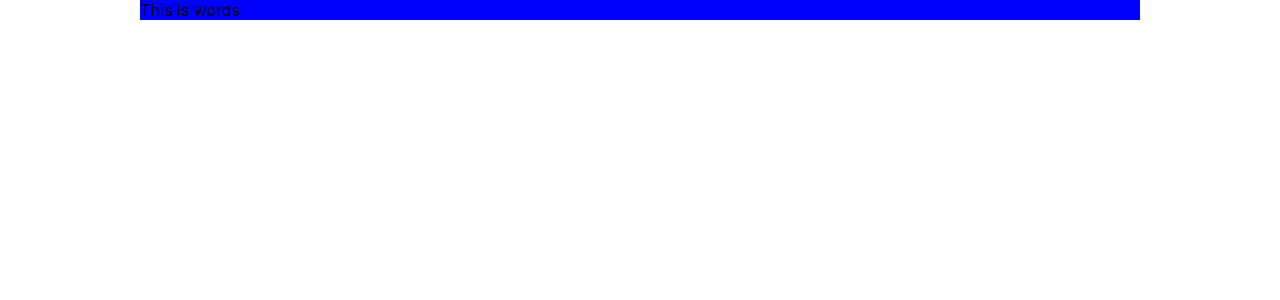
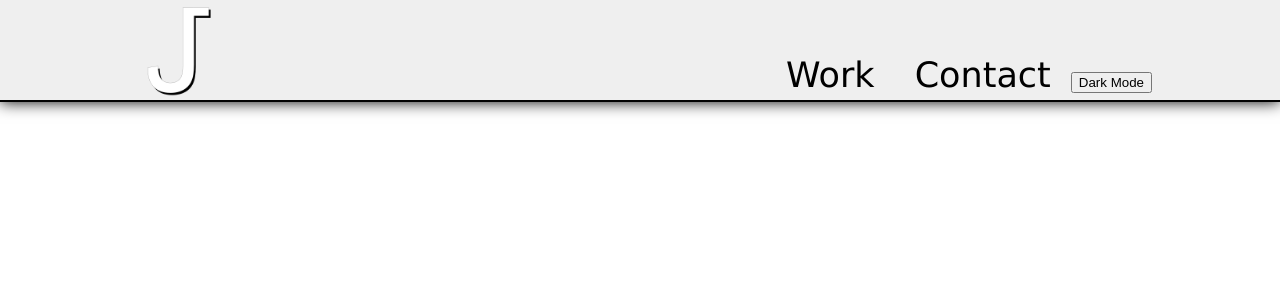
Before and after one commit to JoshBergman/Portfolio-Website-JoshuaBergman, a React (Create React App) app: page / in a window 1280 px wide. Shown: the top 300 px of the page. Built offline with nearby package versions, Linux system fonts and the light colour scheme.

Commit message:
Added desktop header, must finish mobile and icon

```diff
--- a/src/App.js
+++ b/src/App.js
@@ -1,11 +1,17 @@
+import React from 'react';
 import './App.css';
 import PageTemplate from './Components/UI/PageResources/PageTemplate';
+import Header from './Components/UI/Header/Header';
 
 function App() {
+
   return (
-    <PageTemplate>
-      This is words
-    </PageTemplate>
+    <React.Fragment>
+      <Header />
+      <PageTemplate>
+        This is words
+      </PageTemplate>
+    </React.Fragment>
   );
 }
 
--- /dev/null
+++ b/src/Components/UI/Header/DesktopHeader.js
@@ -0,0 +1,35 @@
+import React, { useContext } from "react";
+
+import styles from "./DesktopHeader.module.css";
+import StyleData from "../../../Store/styleContext";
+
+const DesktopHeader = (props) => {
+  const stylectx = useContext(StyleData);
+
+  const darkModeHandler = () => {
+    stylectx.toggleDarkMode();
+  };
+
+  return (
+    <div style={stylectx.mainColorBackground} className={styles.headerDiv}>
+      <div className={styles.contentContainer}>
+        <div className={styles.logoDiv}>
+          <a href="#home">
+            <img src={props.logoImg} className={styles.logoImg} alt="Logo"/>
+          </a>
+        </div>
+        <div className={styles.navDiv}>
+          <a style={stylectx.mainTextColor} className={styles.navAnchor} href="#work">
+            Work
+          </a>
+          <a style={stylectx.mainTextColor} className={styles.navAnchor} href="#contact">
+            Contact
+          </a>
+          <button onClick={darkModeHandler}>Dark Mode</button>
+        </div>
+      </div>
+    </div>
+  );
+};
+
+export default DesktopHeader;
--- /dev/null
+++ b/src/Components/UI/Header/DesktopHeader.module.css
@@ -0,0 +1,44 @@
+.headerDiv {
+    width: 100%;
+    height: 100px;
+    position: fixed;
+
+    border-bottom: 2px solid black;
+    box-shadow: 0px 0px 15px;
+}
+
+.contentContainer {
+    width: 80%;
+    margin: 0 auto;
+}
+
+.logoDiv {
+    display: inline-block;
+    width: 100px;
+    height: 100px;
+}
+
+.navDiv {
+    width: fit-content;
+    height: fit-content;
+    margin-top: 55px;
+
+    float: right;
+}
+
+.logoImg {
+    width: 100px;
+    height: 100px;
+}
+
+.navAnchor {
+    font-size: 35px;
+    font-family: Verdana, Geneva, Tahoma, sans-serif;
+    margin: 20px;
+    text-decoration: none;
+}
+
+.navAnchor:hover {
+    cursor: pointer;
+    text-decoration: underline;
+}
--- /dev/null
+++ b/src/Components/UI/Header/Header.js
@@ -0,0 +1,34 @@
+import React, { useEffect, useState } from 'react';
+
+import MobileHeader from './MobileHeader';
+import DesktopHeader from './DesktopHeader';
+import logoPic from '../../../Images/logo512.png';
+
+const Header = () => {
+    const [isMobile, setIsMobile] = useState(window.innerWidth <= 680);
+
+    function handleWindowSizeChange() {
+        if(window.innerWidth <= 680){
+            setIsMobile(true);
+        } else {
+            setIsMobile(false);
+        }
+    }
+    useEffect(() => {
+        window.addEventListener('resize', handleWindowSizeChange);
+        return () => {
+            window.removeEventListener('resize', handleWindowSizeChange);
+        }
+    }, []);
+
+
+
+    return (
+        <React.Fragment>
+        {isMobile && <MobileHeader logoImg={logoPic} /> }
+        {!isMobile && <DesktopHeader logoImg={logoPic} /> }
+        </React.Fragment>
+    );
+};
+
+export default Header;
--- /dev/null
+++ b/src/Components/UI/Header/MobileHeader.js
@@ -0,0 +1,9 @@
+const MobileHeader = () => {
+    return (
+        <p>
+            Mobile Header
+        </p>
+    );
+};
+
+export default MobileHeader;
--- /dev/null
+++ b/src/Store/styleContext.js
@@ -0,0 +1,49 @@
+import { createContext, useState } from "react";
+
+const StyleData = createContext({
+    toggleDarkMode : () => {},
+    mainColorBackground : "Style Object",
+    mainTextColor : "Style Object",
+    isDark : false,
+});
+
+export const StyleContextProvider = (props) => {
+    const currDark = localStorage.getItem("DARK");
+    const [isDark, setIsDark] = useState(
+        currDark === null || currDark === "false" ? false : true
+        );
+
+    const toggleDarkMode = () => {
+        setIsDark((prevState) => {return !prevState;});
+        if (!isDark) {
+            localStorage.setItem("DARK", "true");
+        } else {
+            localStorage.setItem("DARK", "false");
+        }
+        console.log(isDark);
+    };
+
+    let context = {
+        toggleDarkMode : toggleDarkMode,
+        mainColorBackground : {"backgroundColor" : "#EFEFEF"},
+        mainTextColor : {"color" : "black"},
+        isDark : false,
+    };
+
+    if (isDark) {
+        context = {
+        toggleDarkMode : toggleDarkMode,
+        mainColorBackground : {"backgroundColor" : "black"},
+        mainTextColor : {"color" : "white"},
+        isDark : true,
+        }
+    }
+
+    return (
+        <StyleData.Provider value={context}>
+            {props.children}
+        </StyleData.Provider>
+    );
+};
+
+export default StyleData;
--- a/src/index.js
+++ b/src/index.js
@@ -2,10 +2,13 @@ import React from 'react';
 import ReactDOM from 'react-dom/client';
 import './index.css';
 import App from './App';
+import { StyleContextProvider } from './Store/styleContext';
 
 const root = ReactDOM.createRoot(document.getElementById('root'));
 root.render(
   <React.StrictMode>
-    <App />
+    <StyleContextProvider>
+      <App />
+    </StyleContextProvider>
   </React.StrictMode>
 );
```
Also changed, not shown: src/Images/logo512.png (added).
